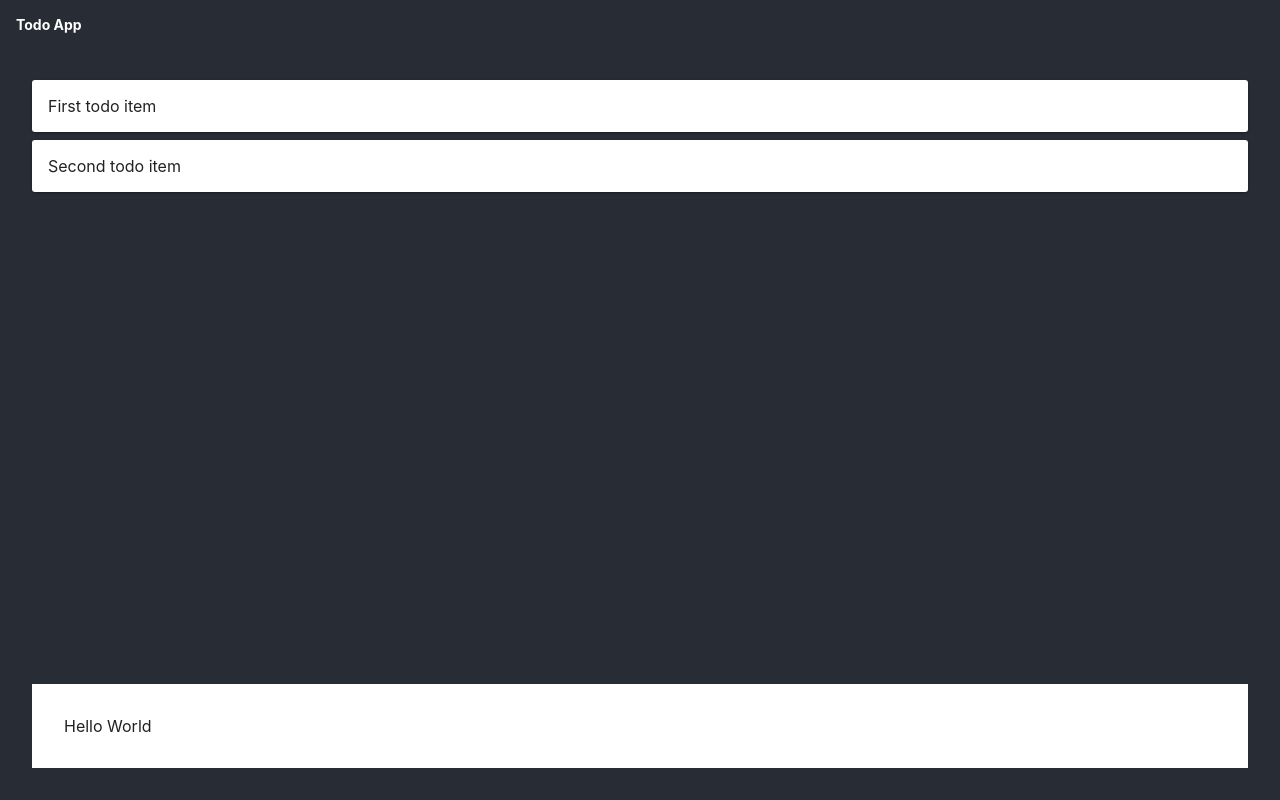
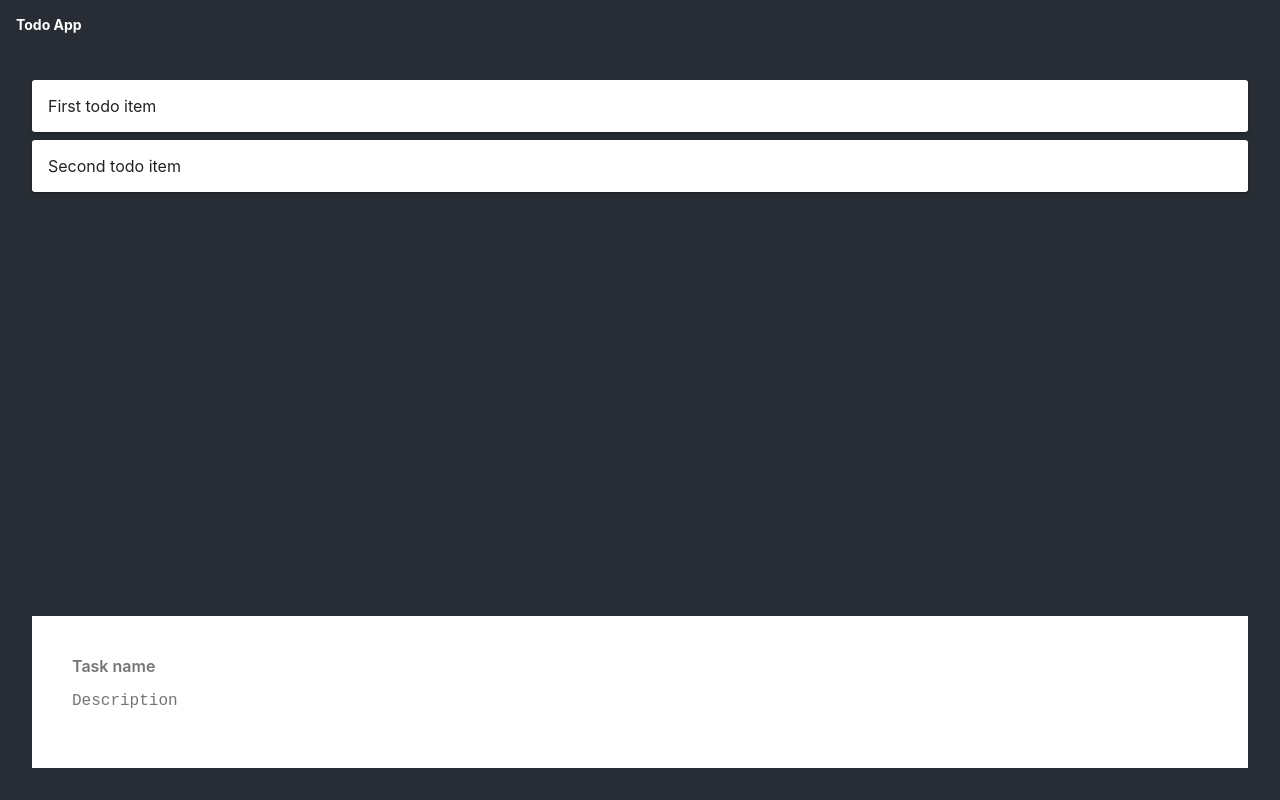
Before and after one commit to orjanbp/react-demo-todoapp, a React (Create React App) app: page / in a window 1280 px wide. Built offline with nearby package versions, Linux system fonts and the light colour scheme.

Commit message:
stylize new todo fields

```diff
--- a/src/components/pages/TodoOverview/core/AddNewTodo/AddNewTodo.tsx
+++ b/src/components/pages/TodoOverview/core/AddNewTodo/AddNewTodo.tsx
@@ -1,5 +1,7 @@
 import React from 'react';
 import styled from 'styled-components';
+import { NameField } from '@/components/shared/Form/NameField';
+import { DescriptionField } from '@/components/shared/Form/DescriptionField';
 
 const Container = styled.div`
   background-color: #FFF;
@@ -7,8 +9,12 @@ const Container = styled.div`
   padding: 32px;
 `;
 
-export const AddNewTodo = () => (
-  <Container>
-    Hello World
-  </Container>
-);
+export const AddNewTodo = () => {
+
+  return (
+    <Container>
+      <NameField name="new-todo-name" />
+      <DescriptionField name="new-todo-description" />
+    </Container>
+  );
+};
--- /dev/null
+++ b/src/components/shared/Form/DescriptionField.tsx
@@ -0,0 +1,43 @@
+import React, { useState } from 'react';
+import styled from 'styled-components';
+
+const GrowWrap = styled.div`
+  display: grid;
+  &:after {
+    content: attr(data-ghost) " ";
+    grid-area: 1 / 1 / 2 / 2;
+    white-space: pre-wrap;
+    visibility: hidden;
+    font-size: 1.6rem;
+    padding: 6px;
+    margin: 2px;
+    border: none;
+  }
+`;
+
+const StyledField = styled.textarea`
+  grid-area: 1 / 1 / 2 / 2;
+  width: 100%;
+  font-size: 1.6rem;
+  padding: 6px;
+  margin: 2px;
+  border: none;
+  resize: none;
+  overflow: hidden;
+`;
+
+interface Props {
+  name: string;
+}
+export const DescriptionField = ({ name }: Props) => {
+  const [ghost, setGhost] = useState('');
+  return (
+    <GrowWrap data-ghost={ghost}>
+      <StyledField
+        name={name}
+        placeholder="Description"
+        onInput={evt => setGhost(evt.currentTarget.value)}
+      />
+    </GrowWrap>
+  );
+};
--- /dev/null
+++ b/src/components/shared/Form/NameField.tsx
@@ -0,0 +1,18 @@
+import React from 'react';
+import styled from 'styled-components';
+
+const StyledField = styled.input`
+  width: 100%;
+  font-size: 1.6rem;
+  font-weight: 600;
+  padding: 6px;
+  margin: 2px;
+  border: none;
+`;
+
+interface Props {
+  name: string;
+}
+export const NameField = ({ name }: Props) => (
+  <StyledField type="text" name={name} placeholder="Task name" />
+);
--- a/src/index.css
+++ b/src/index.css
@@ -12,6 +12,12 @@ body {
   font-size: 1.6rem;
 }
 
+input {
+  font-family: -apple-system, BlinkMacSystemFont, 'Segoe UI', 'Roboto', 'Oxygen',
+    'Ubuntu', 'Cantarell', 'Fira Sans', 'Droid Sans', 'Helvetica Neue',
+    sans-serif;
+}
+
 code {
   font-family: source-code-pro, Menlo, Monaco, Consolas, 'Courier New',
     monospace;
```
